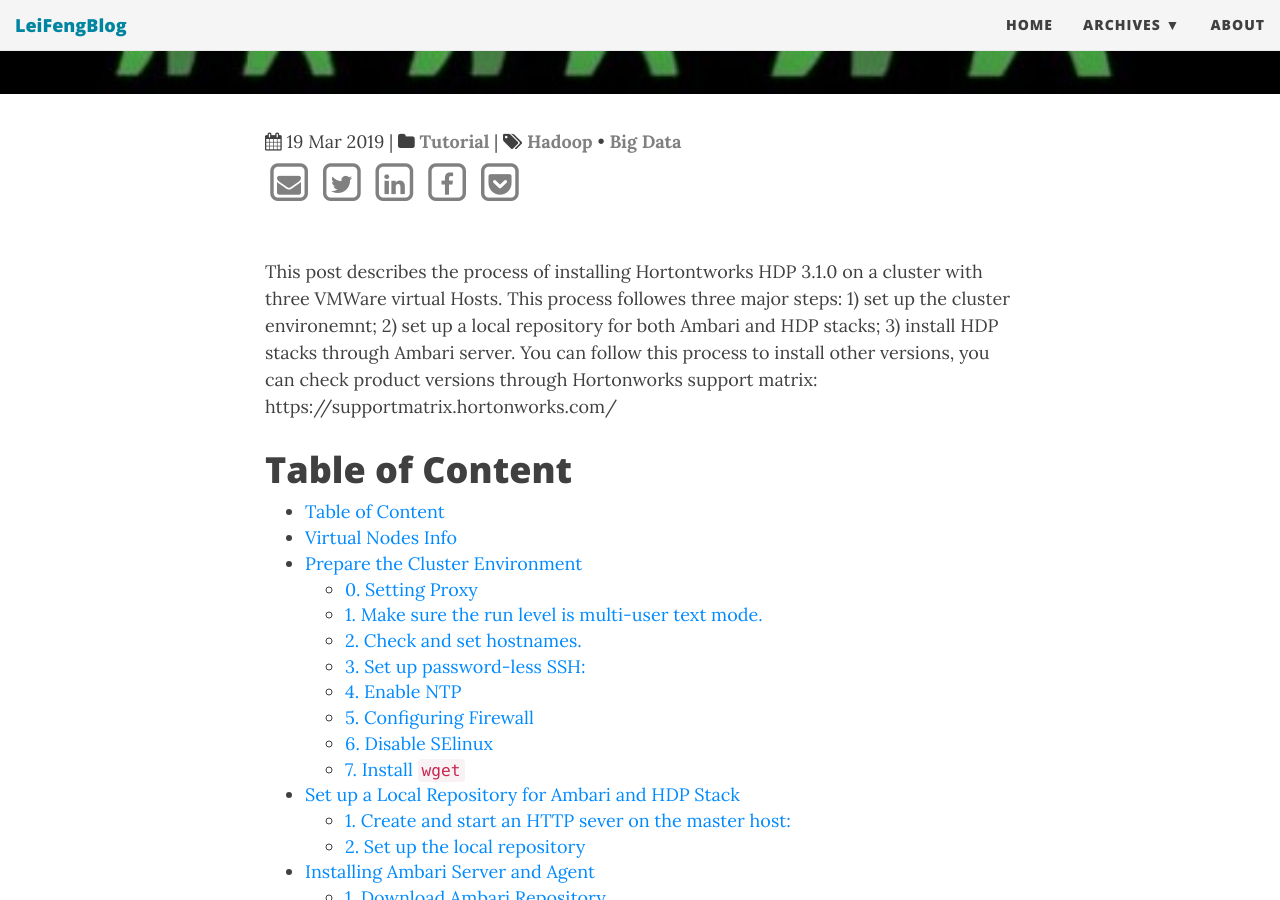
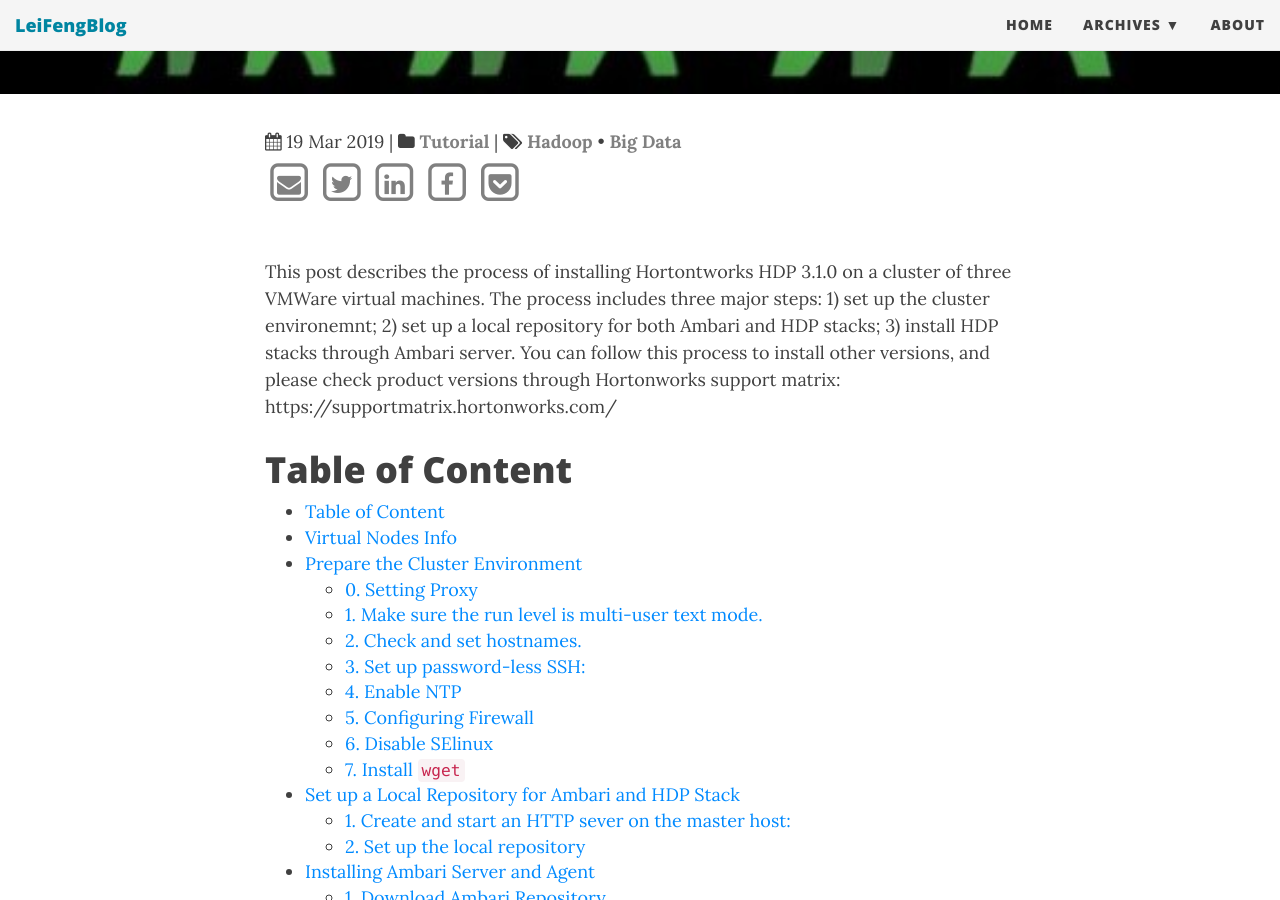
Before and after one commit to stonefl/stonefl.github.io, a Jekyll site: the page built from _posts/2019-03-19-install-hortonworks-hdp-3-1-0-on-cluster-of-vmware-virtual-machines.md, in a window 1280 px wide and 900 px high, scrolled down 522 px. Built offline with Jekyll 4.4.1, drawn with Linux system fonts in a browser that asks for light colours; nearby versions of some CDN libraries; comment, search, counter and statistics services are not loaded.

Commit message:
Update 2019-03-19-install-hortonworks-hdp-3-1-0-on-cluster-of-vmware-virtual-machines.md

```diff
--- a/_posts/2019-03-19-install-hortonworks-hdp-3-1-0-on-cluster-of-vmware-virtual-machines.md
+++ b/_posts/2019-03-19-install-hortonworks-hdp-3-1-0-on-cluster-of-vmware-virtual-machines.md
@@ -12,7 +12,7 @@
   - Hadoop
   - Big Data
 ---
-This post describes the process of installing Hortontworks HDP 3.1.0 on a cluster with three VMWare virtual Hosts. This process followes three major steps: 1) set up the cluster environemnt; 2) set up a local repository for both Ambari and HDP stacks; 3) install HDP stacks through Ambari server. You can follow this process to install other versions, you can check product versions through Hortonworks support matrix: https://supportmatrix.hortonworks.com/
+This post describes the process of installing Hortontworks HDP 3.1.0 on a cluster of three VMWare virtual machines. The process includes three major steps: 1) set up the cluster environemnt; 2) set up a local repository for both Ambari and HDP stacks; 3) install HDP stacks through Ambari server. You can follow this process to install other versions, and please check product versions through Hortonworks support matrix: https://supportmatrix.hortonworks.com/
 
 
 
```
